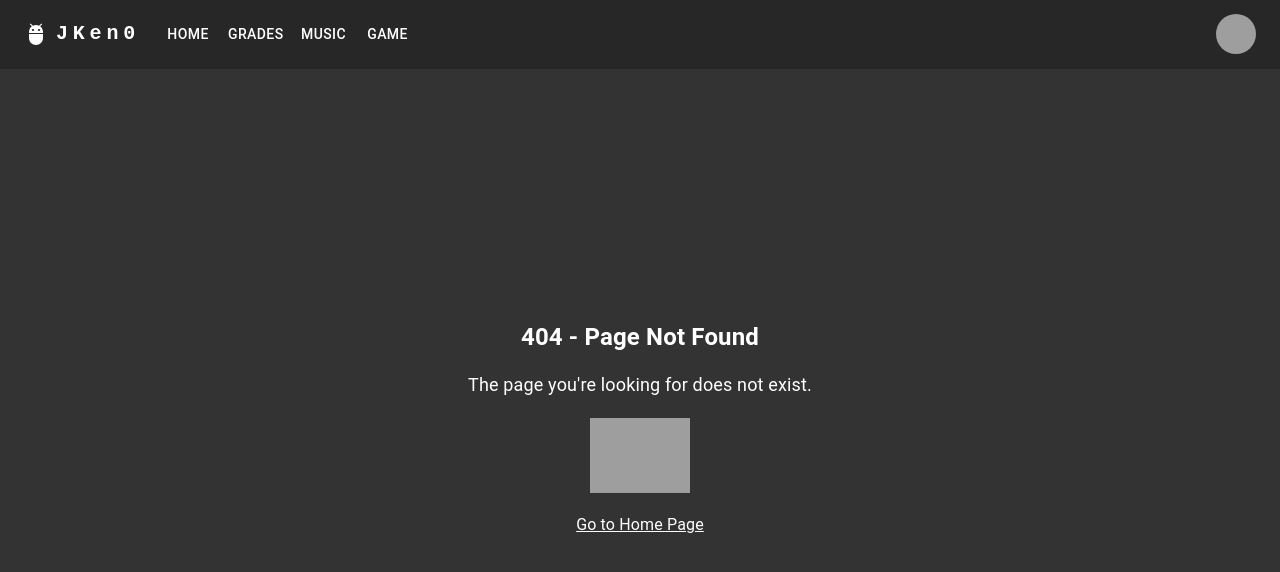
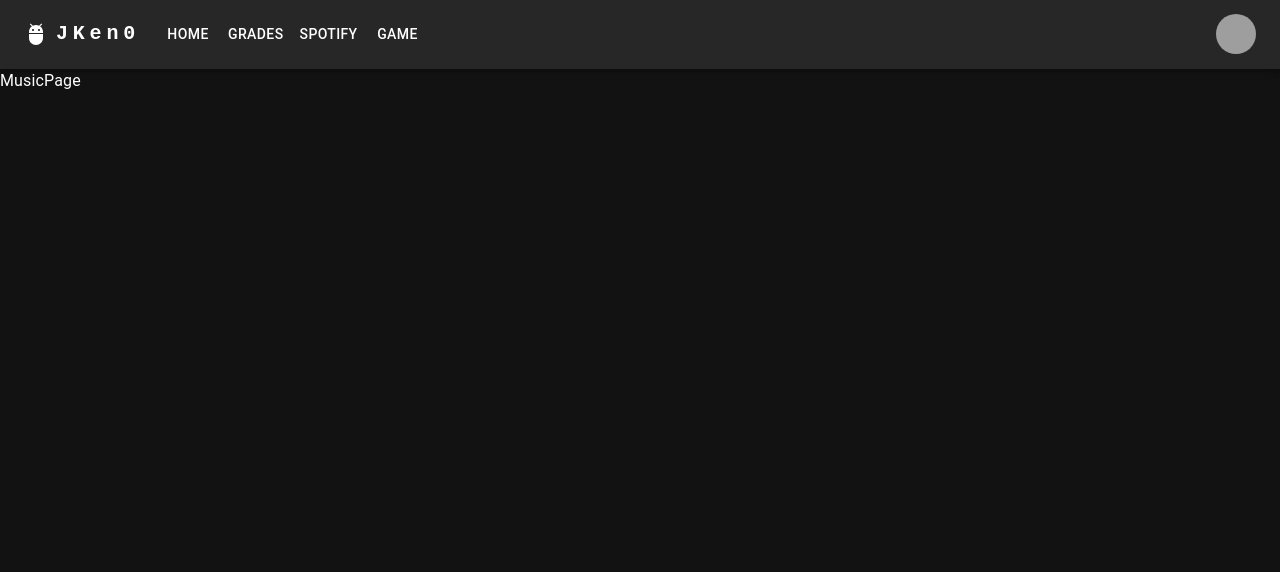
Before and after one commit to JKen0/test-projects, a React (Vite) app in the folder typescript-reactjs/: page /spotify in a window 1280 px wide. Before the commit this address had no page. Shown: the top 572 px of the page. Built offline with nearby package versions, Linux system fonts and the light colour scheme; grey boxes are pictures that could not be loaded.

Commit message:
added logic and route for spotify tab

```diff
--- a/typescript-reactjs/index.html
+++ b/typescript-reactjs/index.html
@@ -4,7 +4,7 @@
     <meta charset="UTF-8" />
     <link rel="icon" type="image/svg+xml" href="/vite.svg" />
     <meta name="viewport" content="width=device-width, initial-scale=1.0" />
-    <title>Home</title>
+    <title>JKen0: Home</title>
   </head>
   <body>
     <div id="root"></div>
--- a/typescript-reactjs/src/App.tsx
+++ b/typescript-reactjs/src/App.tsx
@@ -6,6 +6,7 @@ import CssBaseline from '@mui/material/CssBaseline';
 import Layout from './components/Layout/Layout';
 import HomePage from './Pages/HomePage';
 import GradesPage from './Pages/GradesPage';
+import MusicPage from './Pages/MusicPage';
 import NotFoundPage from './Pages/NotFoundPage/NotFoundPage';
 
 const App = () => {
@@ -23,6 +24,7 @@ const App = () => {
         <Route path="/" element={<Layout />}>
           <Route index element={<HomePage />} />
           <Route path="/grades" element={<GradesPage />} />
+          <Route path="/spotify" element={<MusicPage />} />
           <Route path="*" element={<NotFoundPage />} />
         </Route>
       </Routes>
--- /dev/null
+++ b/typescript-reactjs/src/Pages/MusicPage.tsx
@@ -0,0 +1,9 @@
+import React from 'react'
+
+const MusicPage = () => {
+    return (
+        <div>MusicPage</div>
+    )
+}
+
+export default MusicPage
--- a/typescript-reactjs/src/components/Layout/Layout.tsx
+++ b/typescript-reactjs/src/components/Layout/Layout.tsx
@@ -8,6 +8,8 @@ const getWebsiteTitle = (pathname: string) => {
     return 'Home';
   } else if (pathname === '/grades') {
     return 'Grades';
+  } else if (pathname === '/spotify') {
+    return 'Spotify';
   } else {
     return 'Not Found';
   }
@@ -17,7 +19,7 @@ const Layout = () => {
   const location = useLocation();
 
   useEffect(() => {
-    document.title = `${getWebsiteTitle(location.pathname)}`;
+    document.title = `JKen0: ${getWebsiteTitle(location.pathname)}`;
   }, [location]);
 
   return (
--- a/typescript-reactjs/src/components/NavBar.tsx
+++ b/typescript-reactjs/src/components/NavBar.tsx
@@ -14,7 +14,6 @@ import MenuItem from '@mui/material/MenuItem';
 import AdbIcon from '@mui/icons-material/Adb';
 import { Link } from "react-router-dom";
 
-const pages = ['Home', 'Grades', 'Music',];
 const settings = ['Profile', 'Account', 'Dashboard', 'Logout'];
 
 const NavBar = () => {
@@ -95,7 +94,7 @@ const NavBar = () => {
                                 <Link style={{ color: "white", textDecoration: "none" }} to="grades">Grades</Link>
                             </MenuItem>
                             <MenuItem onClick={handleCloseNavMenu}>
-                                <Link style={{ color: "white", textDecoration: "none" }} to="music">Music</Link>
+                                <Link style={{ color: "white", textDecoration: "none" }} to="spotify">Spotify</Link>
                             </MenuItem>
                             <MenuItem onClick={handleCloseNavMenu}>
                                 <Link style={{ color: "white", textDecoration: "none" }} to="game">Game</Link>
@@ -136,7 +135,7 @@ const NavBar = () => {
                         <Button
                             sx={{ my: 2, color: 'white', display: 'block' }}
                         >
-                            <Link style={{ color: "white", textDecoration: "none" }} to="music">Music</Link>
+                            <Link style={{ color: "white", textDecoration: "none" }} to="spotify">Spotify</Link>
                         </Button>
                         <Button
                             sx={{ my: 2, color: 'white', display: 'block' }}
```
